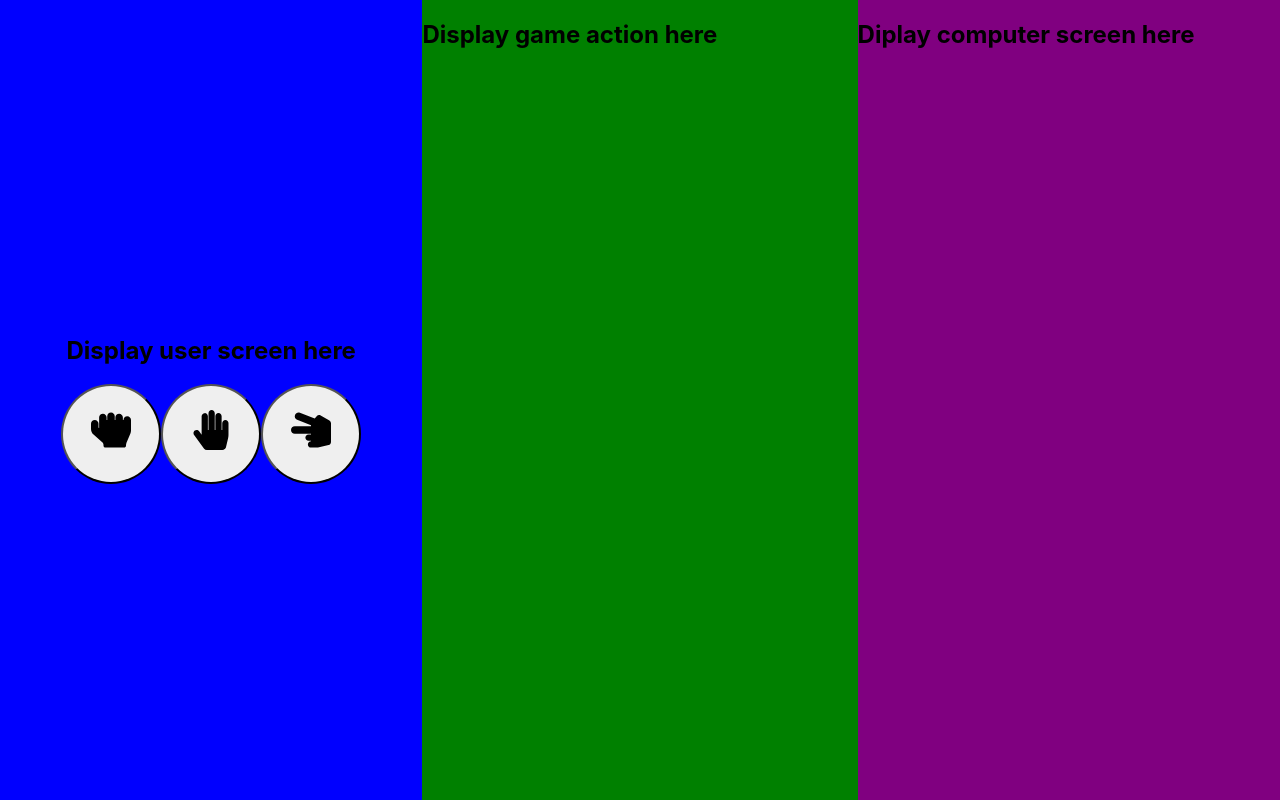
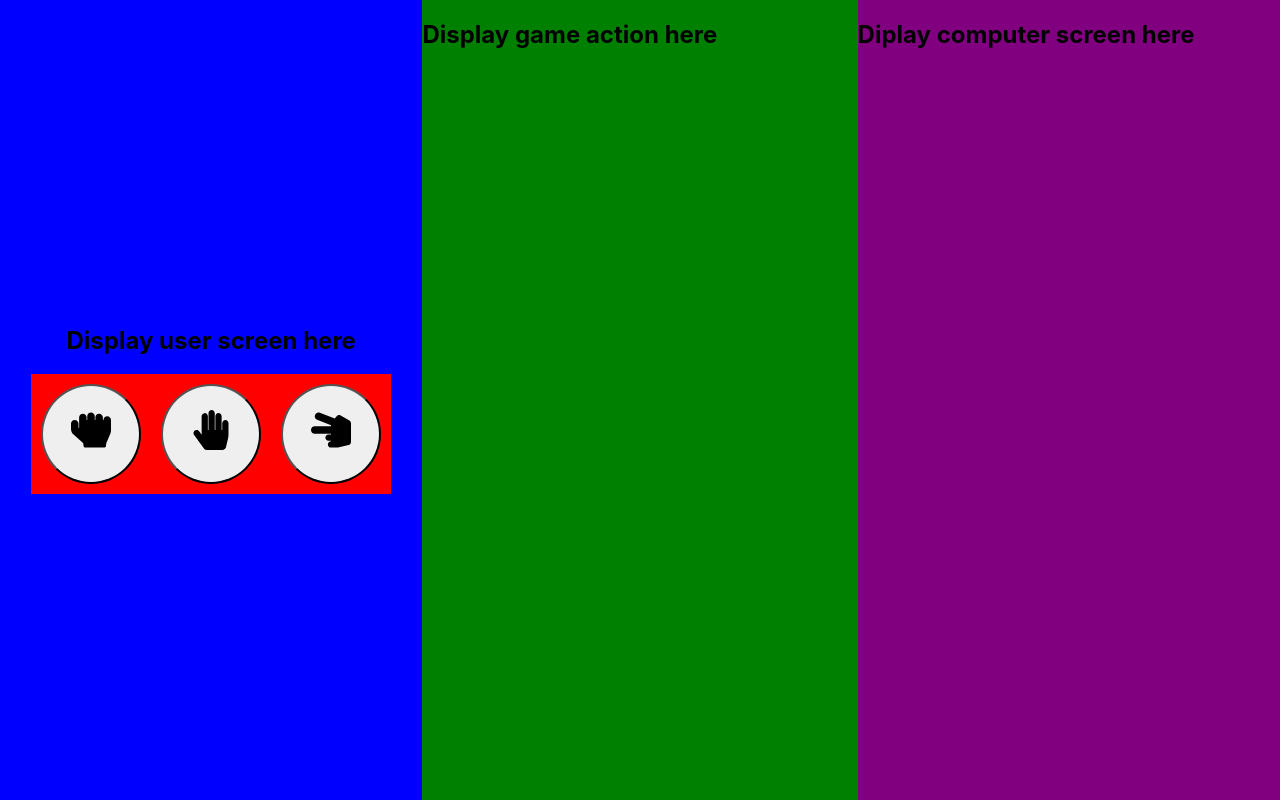
Before and after one commit to jeongj99/rock-paper-scissors, a React (Create React App) app: page / in a window 1280 px wide. Built offline with nearby package versions, Linux system fonts and the light colour scheme.

Commit message:
Add margins to buttons

```diff
--- a/src/components/Button.css
+++ b/src/components/Button.css
@@ -4,4 +4,5 @@
   border-radius: 50%;
   font-size: 40px;
   text-align: center;
+  margin: 10px;
 }
--- a/src/components/User.css
+++ b/src/components/User.css
@@ -7,3 +7,7 @@
   justify-content: center;
   align-items: center;
 }
+
+.user-option {
+  background-color: red;
+}
```
